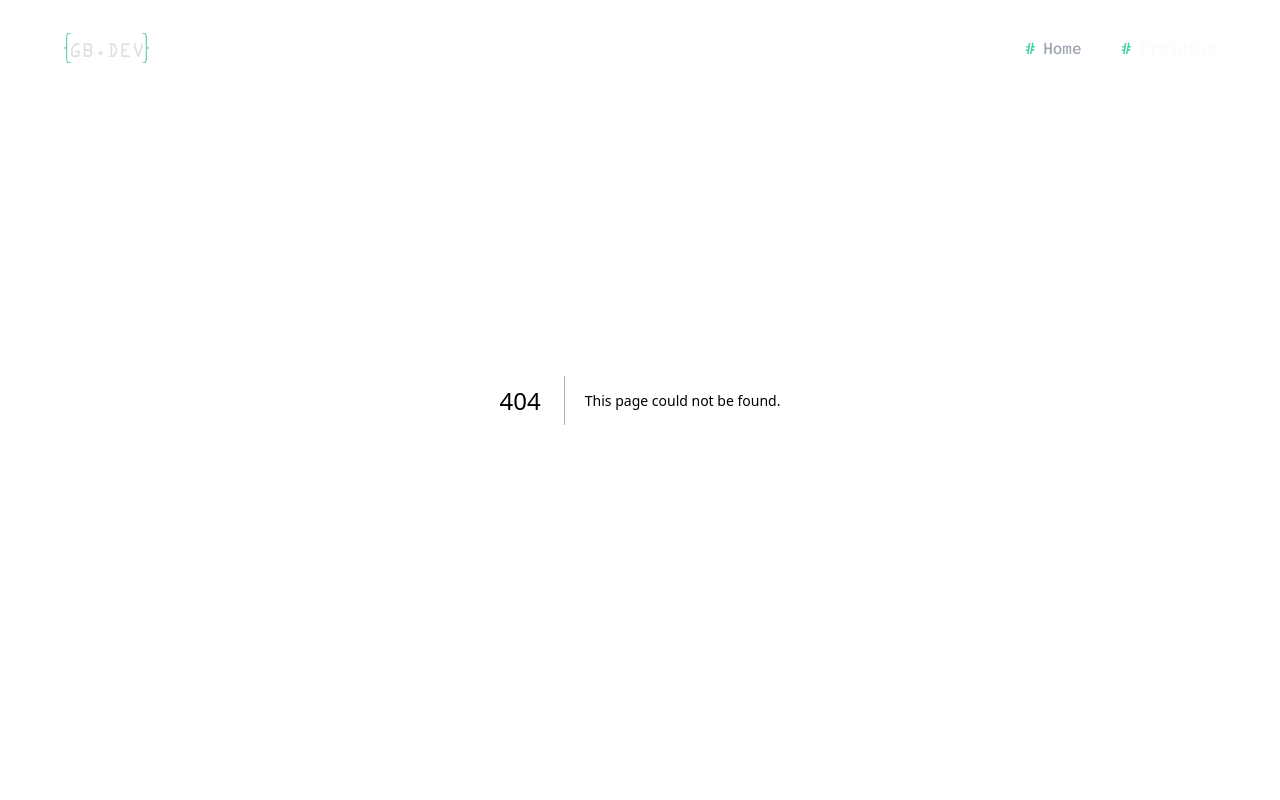
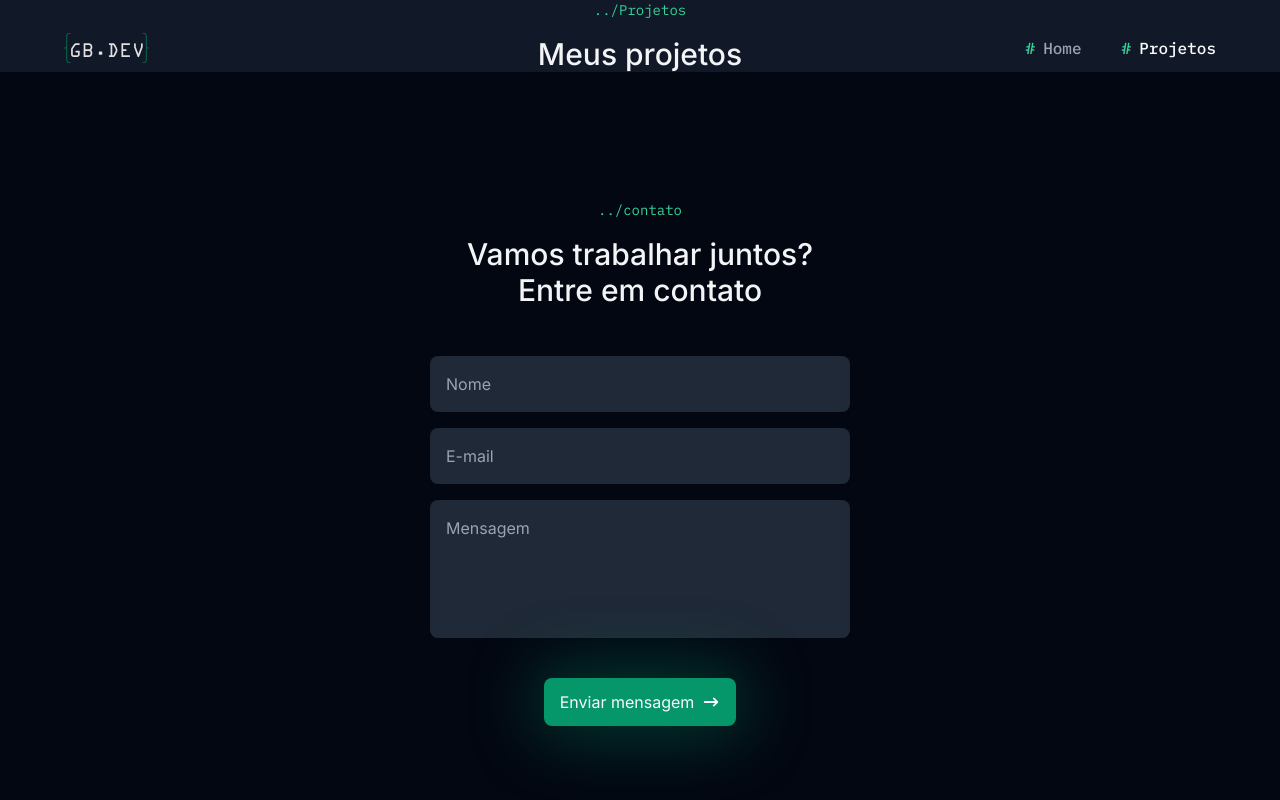
Before and after one commit to gbmartinz-dev/portfolio-gbmartinz, a Next.js app: page /projects in a window 1280 px wide. Before the commit this address had no page. Shown: the top 800 px of the page. Built offline with nearby package versions, Linux system fonts and the light colour scheme.

Commit message:
Estruturando a página de projetos

```diff
--- /dev/null
+++ b/app/components/pages/projects/page-introduction/index.tsx
@@ -0,0 +1,13 @@
+import { SectionTitle } from "@/app/components/section-title"
+
+export const PageIntroduction = () => {
+    return (
+        <section>
+            <SectionTitle
+                subtitle="Projetos"
+                title="Meus projetos"
+                className="text-center items-center"
+            />
+        </section>
+    )
+}
--- /dev/null
+++ b/app/projects/page.tsx
@@ -0,0 +1,9 @@
+import { PageIntroduction } from "../components/pages/projects/page-introduction";
+
+export default function Projects() {
+    return(
+        <>
+            <PageIntroduction />
+        </>
+    )
+}
```
